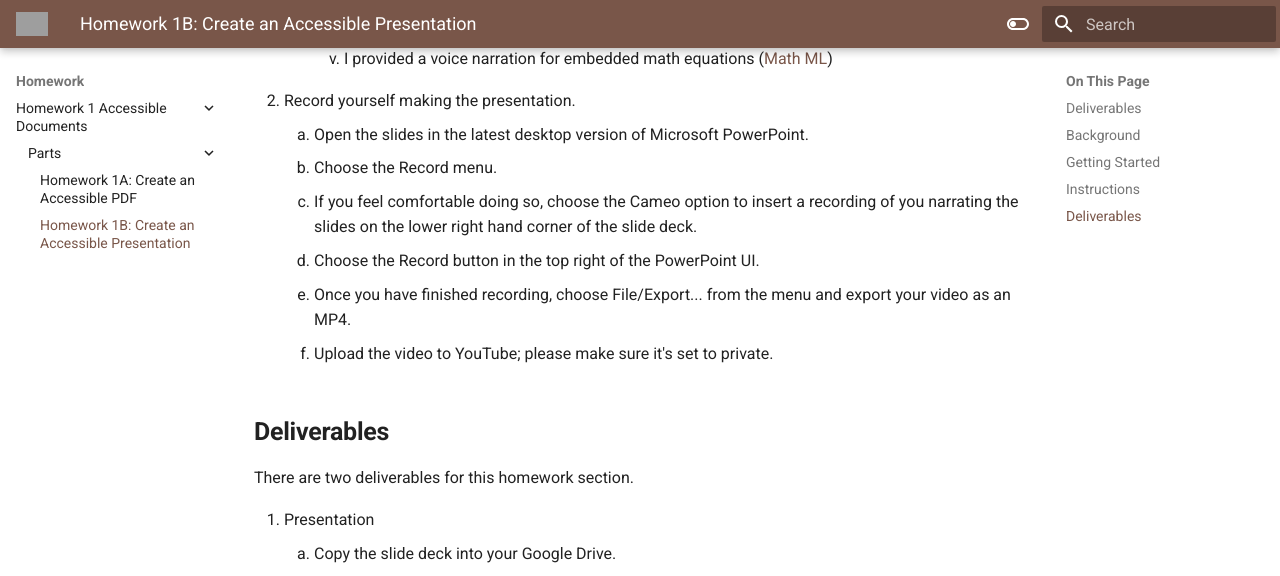
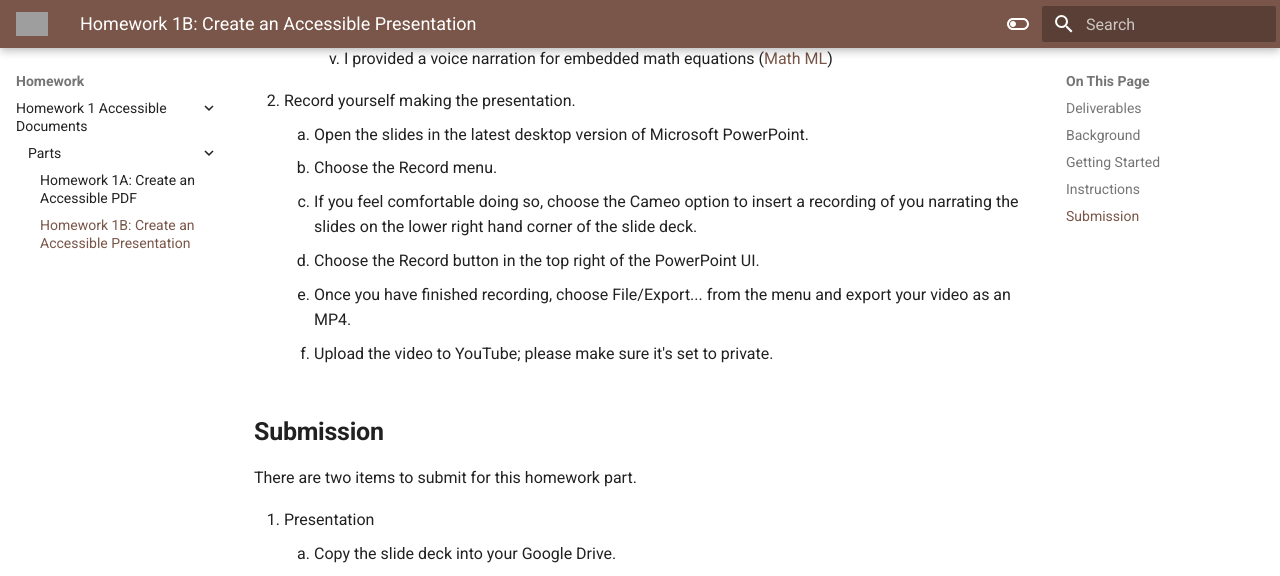
Before and after one commit to cmu-05-499/cmu-05-499.github.io, an MkDocs documentation site: the page built from docs/homework/HW1/2_presentation.md, in a window 1280 px wide and 900 px high, scrolled down 2818 px. Shown: the top 576 px of the window. Built offline with MkDocs 1.6.1 and Material for MkDocs 9.7.7, drawn with Linux system fonts in a browser that asks for light colours; grey boxes are pictures that could not be loaded.

Commit message:
Fixed some wording.

```diff
--- a/docs/homework/HW1/2_presentation.md
+++ b/docs/homework/HW1/2_presentation.md
@@ -84,9 +84,9 @@ Some other guides include:
     1. Once you have finished recording, choose File/Export... from the menu and export your video as an MP4.
     1. Upload the video to YouTube; please make sure it's set to private.
 
-## Deliverables
+## Submission
 
-There are two deliverables for this homework section.
+There are two items to submit for this homework part.
 
 1. Presentation
     1. Copy the slide deck into your Google Drive.
```
